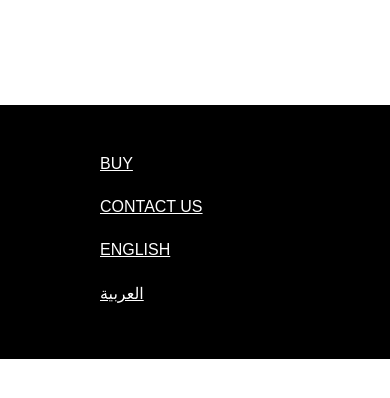
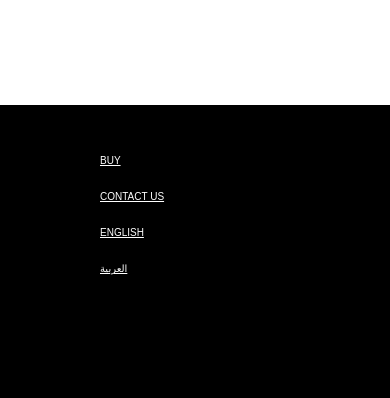
Before and after one commit to mazen238/trave-, a plain HTML site: page index.html in a window 390 px wide. Shown: the part 2993-3391 px from the top of the page. Before the commit the page ends 3352 px from the top, so only its background shows below. Drawn offline with Linux system fonts and the light colour scheme.

Commit message:
Update style.css

```diff
--- a/style.css
+++ b/style.css
@@ -365,11 +365,11 @@ margin-left:10px ;
         }
         .end{
             width: 100%;
-    height: 30vh;
+    height: 60vh;
         background-color: black;
     }
     .end a{
-
+       font-size: 10px;
         color: white;
        margin-left: 100px;
        margin-top: 25px;
```
